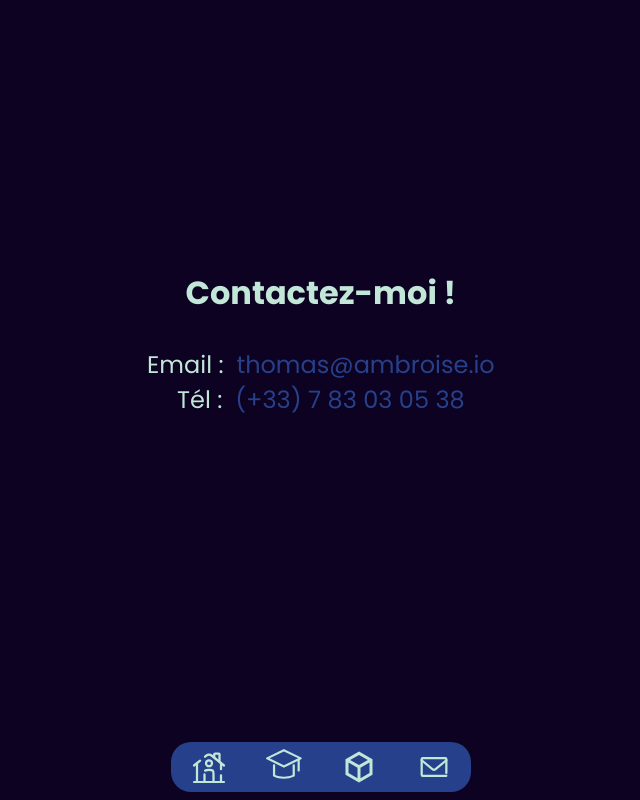
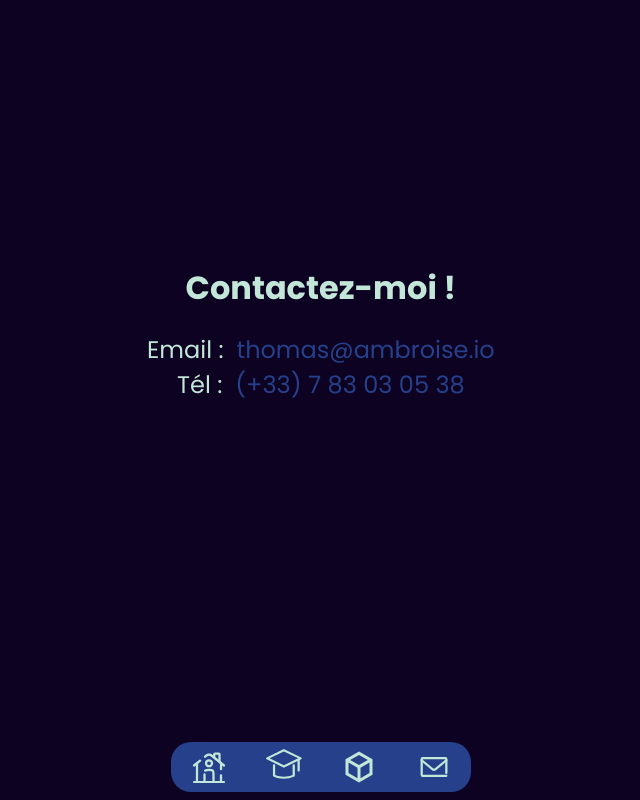
Before and after one commit to Mitotow/Portfolio, an Angular app: page / in a window 1280 px wide. Both pictures are taken after a click on the button "Contact". Shown: the whole page, without its empty margins (319-959 px from the left). Built offline with nearby package versions, Linux system fonts and the light colour scheme.

Commit message:
Enhancement #2

```diff
--- a/src/app/contact-page/contact-page.component.scss
+++ b/src/app/contact-page/contact-page.component.scss
@@ -4,8 +4,6 @@
     @include OnePage();
 
     display: flex;
-    flex-flow: column nowrap;
-    gap: 3vh;
     justify-content: center;
     align-items: center;
 
@@ -14,10 +12,13 @@
         flex-flow: column nowrap;
         justify-content: center;
         align-items: center;
+        gap: 20px;
         transform: scale(0);
         animation: growIn 1s forwards;
 
         @include PageTitle();
+
+        h1{margin: 0;padding:0;}
 
         .contact {
             display: flex;
--- a/src/app/projects-page/projects-page.component.scss
+++ b/src/app/projects-page/projects-page.component.scss
@@ -64,4 +64,4 @@
     }
 }
 
-@media (max-width: 450px) {.page .projects-project {height: 550px;}}
+@media (max-width: 850px) {.page .projects-project {height: max-content;gap:1vh;}}
```
